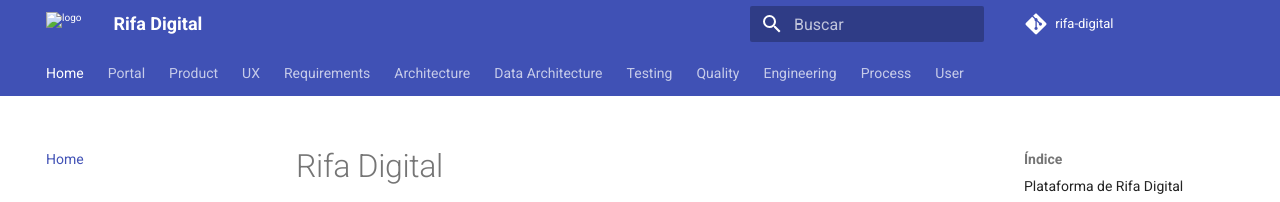
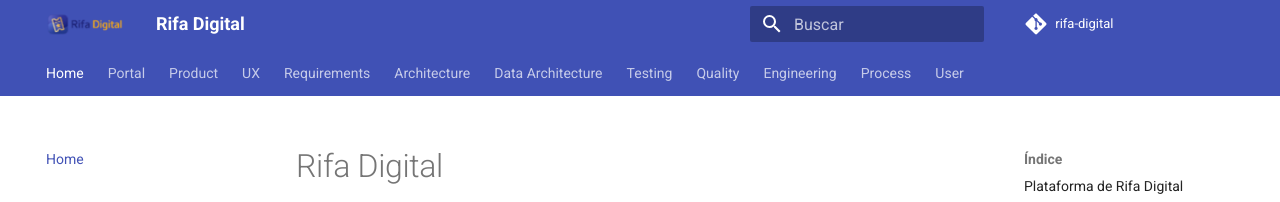
Before and after one commit to ivnavalenca/rifa-digital, an MkDocs documentation site: the page built from docs/index.md, in a window 1280 px wide. Shown: the top 202 px of the page. Built offline with MkDocs 1.6.1 and Material for MkDocs 9.7.7, drawn with Linux system fonts in a browser that asks for light colours; comment, search, counter and statistics services are not loaded.

Commit message:
Update mkdocs.yml

```diff
--- a/mkdocs.yml
+++ b/mkdocs.yml
@@ -12,8 +12,8 @@
 theme:
   name: material
   language: pt-BR
-  logo: assets/logo.png
-  favicon: assets/favicon.png
+  logo: assets/images/logo.png
+  favicon: assets/images/favicon.png
 
   features:
     - navigation.instant
```
